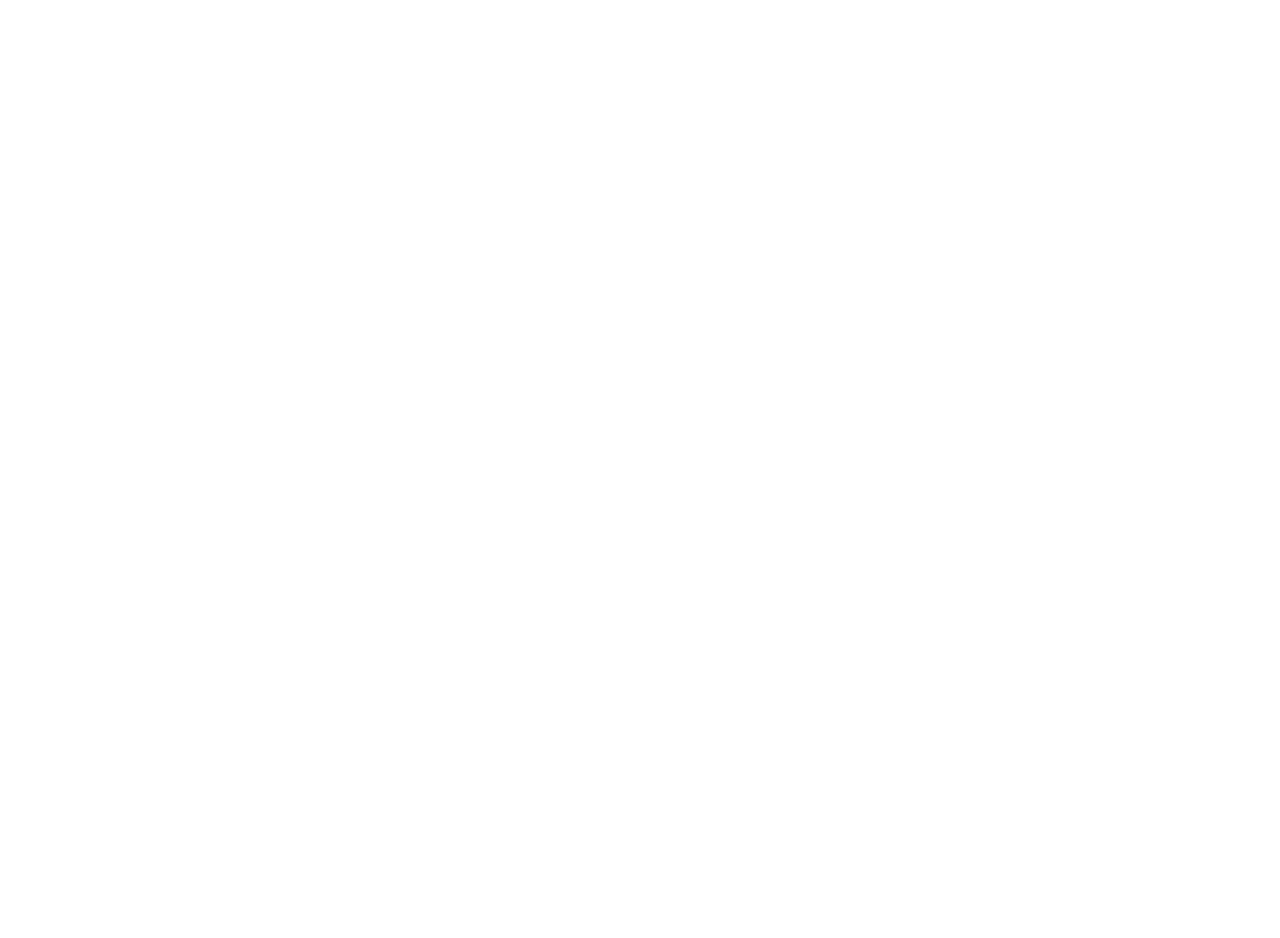
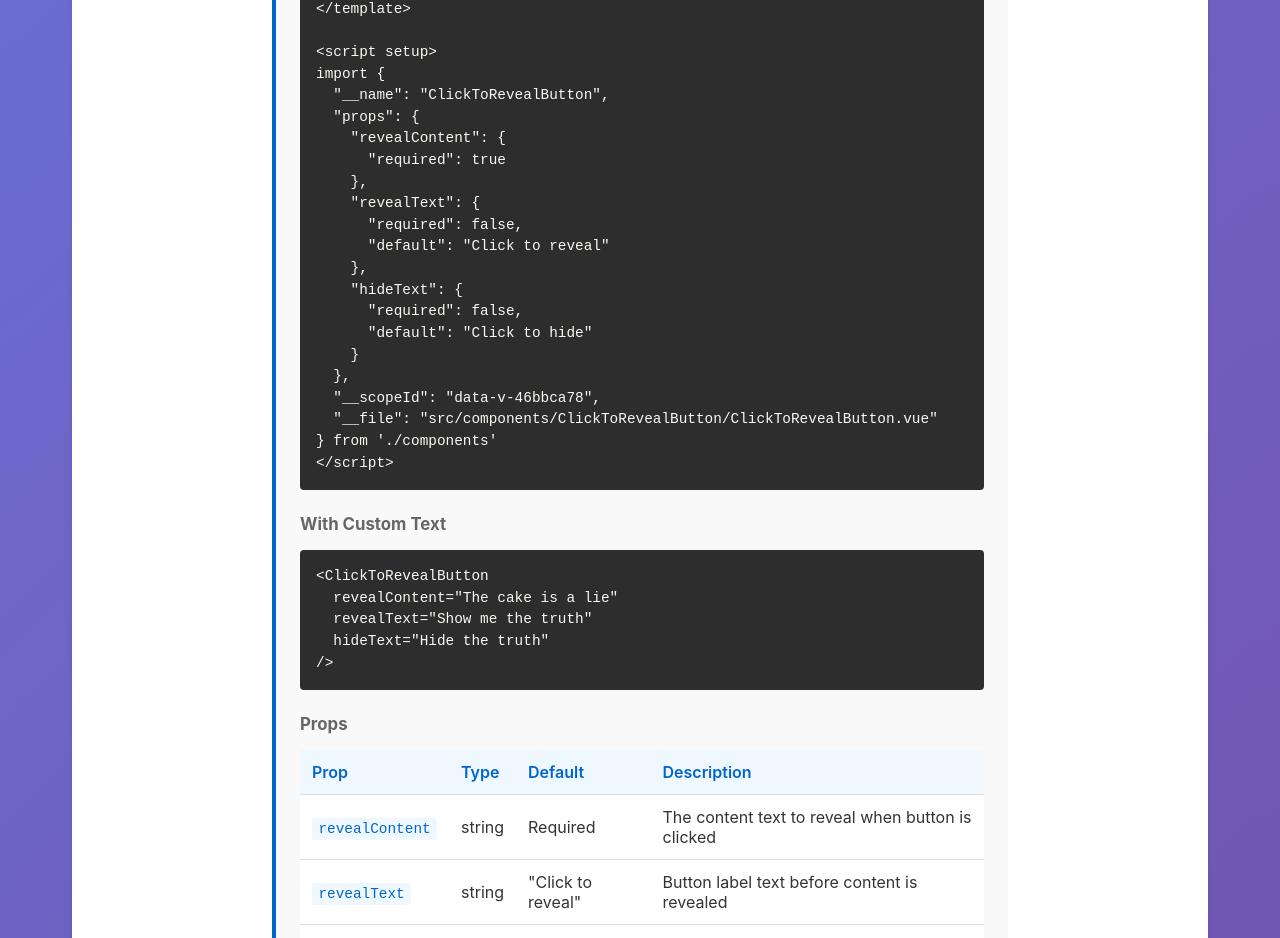
Before and after one commit to danielwestfall-pixel/SR_Testers, a Vue app: page / in a window 1280 px wide. Shown: the part 1841-2779 px from the top of the page. Before the commit the page ends 1280 px from the top, so only its background shows below. Built offline with nearby package versions, Linux system fonts and the light colour scheme.

Commit message:
docs: Add implementation details and code examples to demo

```diff
--- a/src/demo/ClickToRevealButtonDemo.vue
+++ b/src/demo/ClickToRevealButtonDemo.vue
@@ -43,6 +43,112 @@
         <li><strong>Color Contrast:</strong> Meets WCAG AA standards</li>
       </ul>
     </section>
+
+    <section class="demo-section">
+      <h2>How to Use</h2>
+
+      <h3>Import</h3>
+      <div class="code-block">
+        <pre><code>import {{ ClickToRevealButton }} from './components'</code></pre>
+      </div>
+
+      <h3>Basic Usage</h3>
+      <div class="code-block">
+        <pre><code>&lt;template&gt;
+  &lt;ClickToRevealButton
+    revealContent="The villain was the friend all along!"
+  /&gt;
+&lt;/template&gt;
+
+&lt;script setup&gt;
+import {{ ClickToRevealButton }} from './components'
+&lt;/script&gt;</code></pre>
+      </div>
+
+      <h3>With Custom Text</h3>
+      <div class="code-block">
+        <pre><code>&lt;ClickToRevealButton
+  revealContent="The cake is a lie"
+  revealText="Show me the truth"
+  hideText="Hide the truth"
+/&gt;</code></pre>
+      </div>
+
+      <h3>Props</h3>
+      <table class="props-table">
+        <thead>
+          <tr>
+            <th>Prop</th>
+            <th>Type</th>
+            <th>Default</th>
+            <th>Description</th>
+          </tr>
+        </thead>
+        <tbody>
+          <tr>
+            <td><code>revealContent</code></td>
+            <td>string</td>
+            <td>Required</td>
+            <td>The content text to reveal when button is clicked</td>
+          </tr>
+          <tr>
+            <td><code>revealText</code></td>
+            <td>string</td>
+            <td>"Click to reveal"</td>
+            <td>Button label text before content is revealed</td>
+          </tr>
+          <tr>
+            <td><code>hideText</code></td>
+            <td>string</td>
+            <td>"Click to hide"</td>
+            <td>Used in aria-label when content is revealed</td>
+          </tr>
+        </tbody>
+      </table>
+
+      <h3>How It Works</h3>
+      <ul>
+        <li><strong>Initial State:</strong> Button shows "Click to reveal" in blue</li>
+        <li><strong>After Click:</strong> Button shows revealed content in gold/orange</li>
+        <li><strong>Screen Reader:</strong> Announces "Content revealed: [content]" in live region</li>
+        <li><strong>Keyboard:</strong> Tab to focus, Enter or Space to toggle</li>
+        <li><strong>State:</strong> Content is only in DOM when revealed (not accessible until clicked)</li>
+      </ul>
+
+      <h3>State Management</h3>
+      <div class="code-block">
+        <pre><code>// Component manages state internally
+const isRevealed = ref(false)
+
+// Toggle on click
+const toggleRevealed = () => {
+  isRevealed.value = !isRevealed.value
+}</code></pre>
+      </div>
+
+      <h3>Accessibility Implementation</h3>
+      <div class="code-block">
+        <pre><code>&lt;button
+  :aria-expanded="isRevealed"
+  :aria-label="ariaLabel"
+  :aria-controls="isRevealed ? 'reveal-content' : undefined"
+  @click="toggleRevealed"
+&gt;
+  &lt;span v-if="!isRevealed"&gt;Click to reveal&lt;/span&gt;
+  &lt;span v-if="isRevealed"&gt;{{ revealContent }}&lt;/span&gt;
+&lt;/button&gt;
+
+&lt;!-- Screen reader announcement --&gt;
+&lt;div aria-live="polite" aria-atomic="true" class="sr-only"&gt;
+  {{ srAnnouncement }}
+&lt;/div&gt;
+
+&lt;!-- Content reference (only in DOM when revealed) --&gt;
+&lt;div v-if="isRevealed" id="reveal-content" class="sr-only"&gt;
+  {{ revealContent }}
+&lt;/div&gt;</code></pre>
+      </div>
+    </section>
   </div>
 </template>
 
@@ -74,6 +180,68 @@ h2 {
   margin-bottom: 1rem;
 }
 
+h3 {
+  color: #666;
+  font-size: 1.05rem;
+  margin-top: 1.5rem;
+  margin-bottom: 0.75rem;
+}
+
+.code-block {
+  background-color: #2d2d2d;
+  color: #f8f8f2;
+  padding: 1rem;
+  border-radius: 4px;
+  overflow-x: auto;
+  margin: 1rem 0;
+  font-family: 'Courier New', monospace;
+  font-size: 0.9rem;
+  line-height: 1.5;
+}
+
+.code-block pre {
+  margin: 0;
+  font-family: inherit;
+}
+
+.code-block code {
+  color: #f8f8f2;
+}
+
+.props-table {
+  width: 100%;
+  border-collapse: collapse;
+  margin: 1rem 0;
+  background-color: white;
+}
+
+.props-table th,
+.props-table td {
+  padding: 0.75rem;
+  text-align: left;
+  border-bottom: 1px solid #ddd;
+  color: #333;
+}
+
+.props-table th {
+  background-color: #f0f8ff;
+  color: #0066cc;
+  font-weight: 600;
+}
+
+.props-table tr:hover {
+  background-color: #f9f9f9;
+}
+
+.props-table code {
+  background-color: #f0f8ff;
+  padding: 0.2rem 0.4rem;
+  border-radius: 2px;
+  color: #0066cc;
+  font-family: 'Courier New', monospace;
+  font-size: 0.9em;
+}
+
 .demo-section {
   margin-bottom: 3rem;
   padding: 1.5rem;
```
